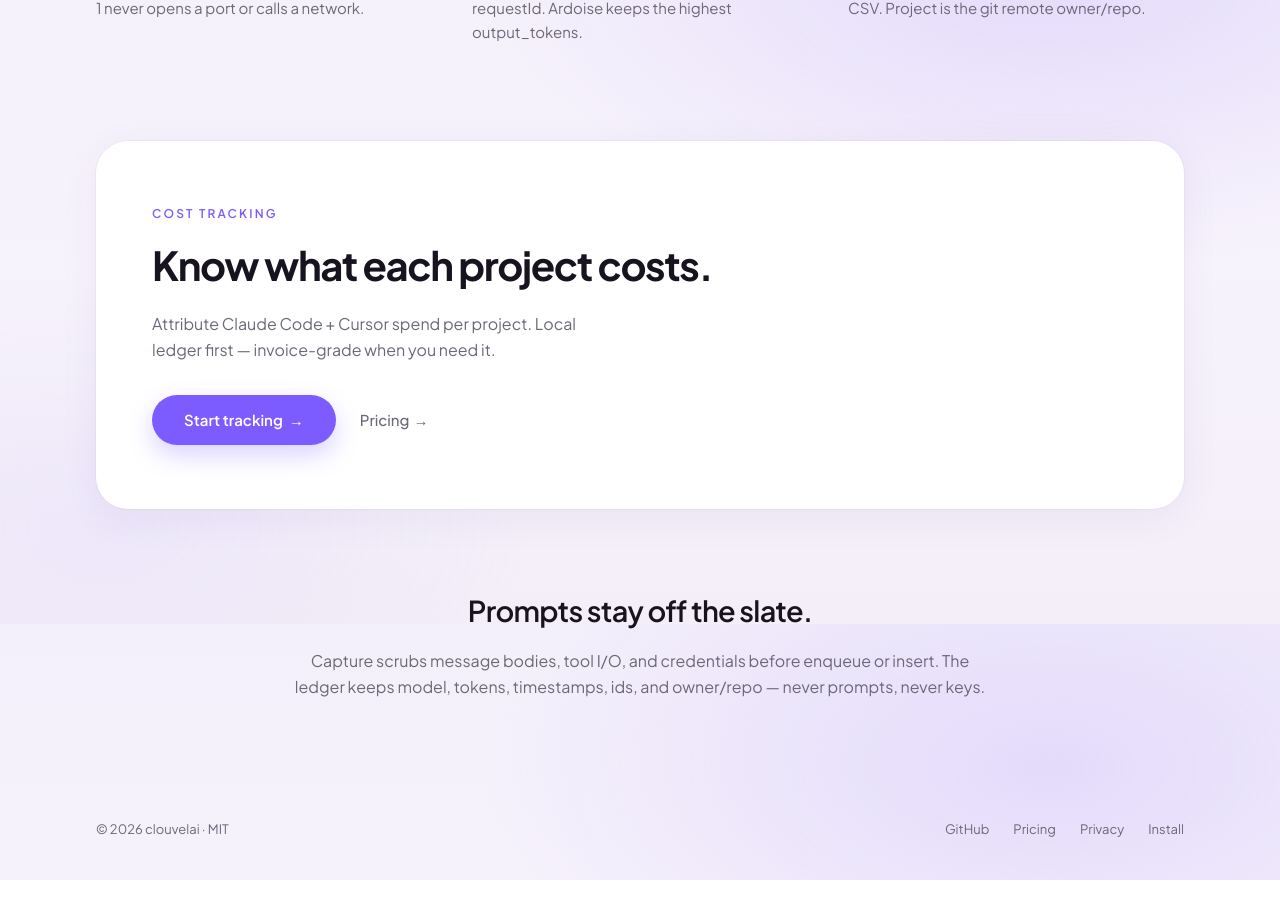
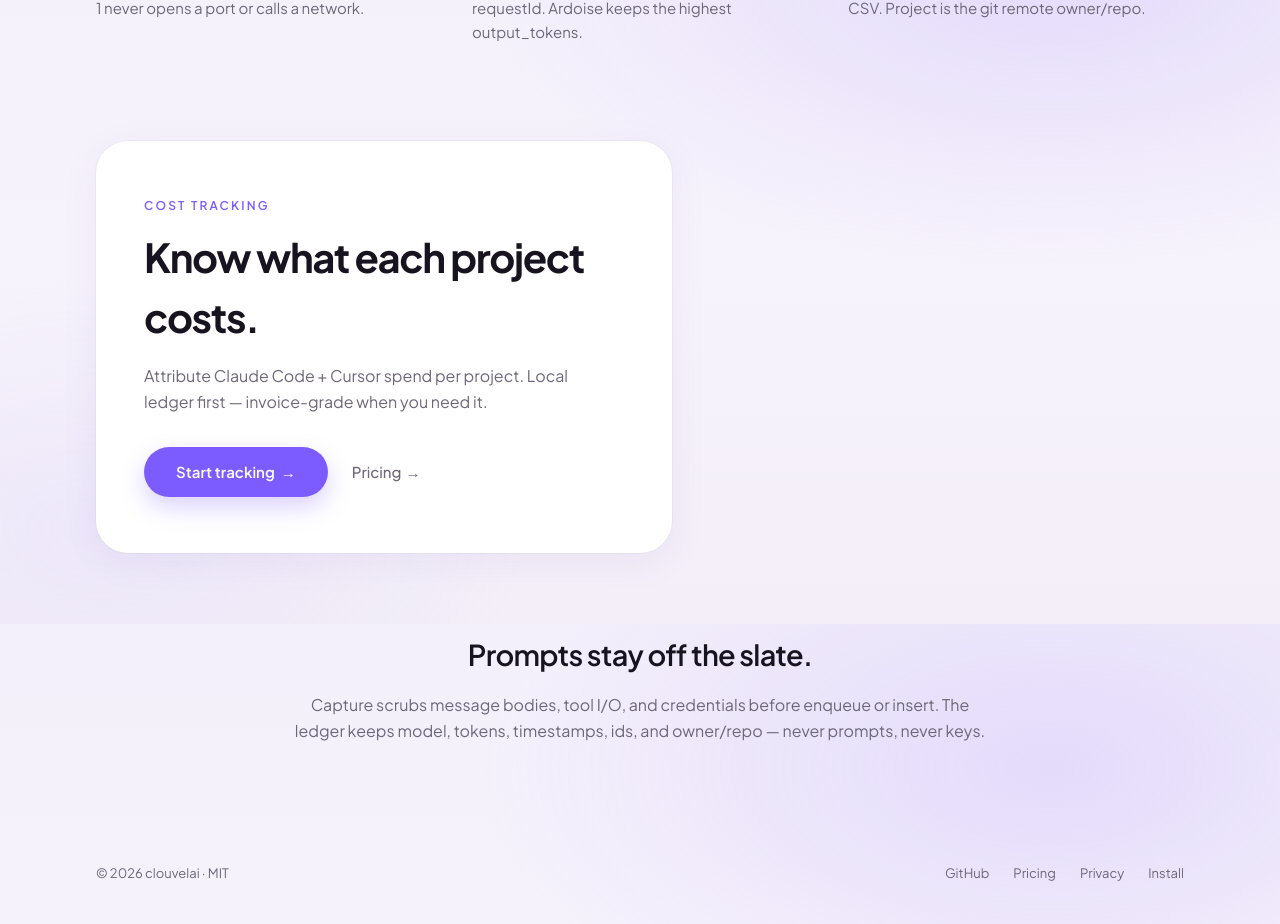
Before and after one commit to clouvelai/ardoise, a Next.js app in the folder apps/web/: page / in a window 1280 px wide. Shown: the part 976-1900 px from the top of the page. Before the commit the page ends 1856 px from the top, so only its background shows below. Built offline with nearby package versions, Linux system fonts and the light colour scheme.

Commit message:
Tighten the cost-tracking card so it hugs the copy.
The full-width white panel still read like a command strip with the
terminals deleted. A max-width card keeps the section sparse.

Co-authored-by: clouvelai <clouvelai@users.noreply.github.com>

```diff
--- a/apps/web/components/install.tsx
+++ b/apps/web/components/install.tsx
@@ -6,7 +6,7 @@ export function Install() {
       id="cost-tracking"
       className="mx-auto w-full max-w-6xl scroll-mt-24 px-6 pb-20 sm:px-8"
     >
-      <div className="rounded-[32px] bg-white px-8 py-14 shadow-[0_8px_40px_rgba(76,29,149,0.06)] ring-1 ring-black/[0.03] sm:px-12 lg:px-14 lg:py-16">
+      <div className="max-w-xl rounded-[32px] bg-white px-8 py-12 shadow-[0_8px_40px_rgba(76,29,149,0.06)] ring-1 ring-black/[0.03] sm:px-10 lg:px-12 lg:py-14">
         <p className="text-[12px] font-semibold tracking-[0.18em] text-grape uppercase">
           Cost tracking
         </p>
```
